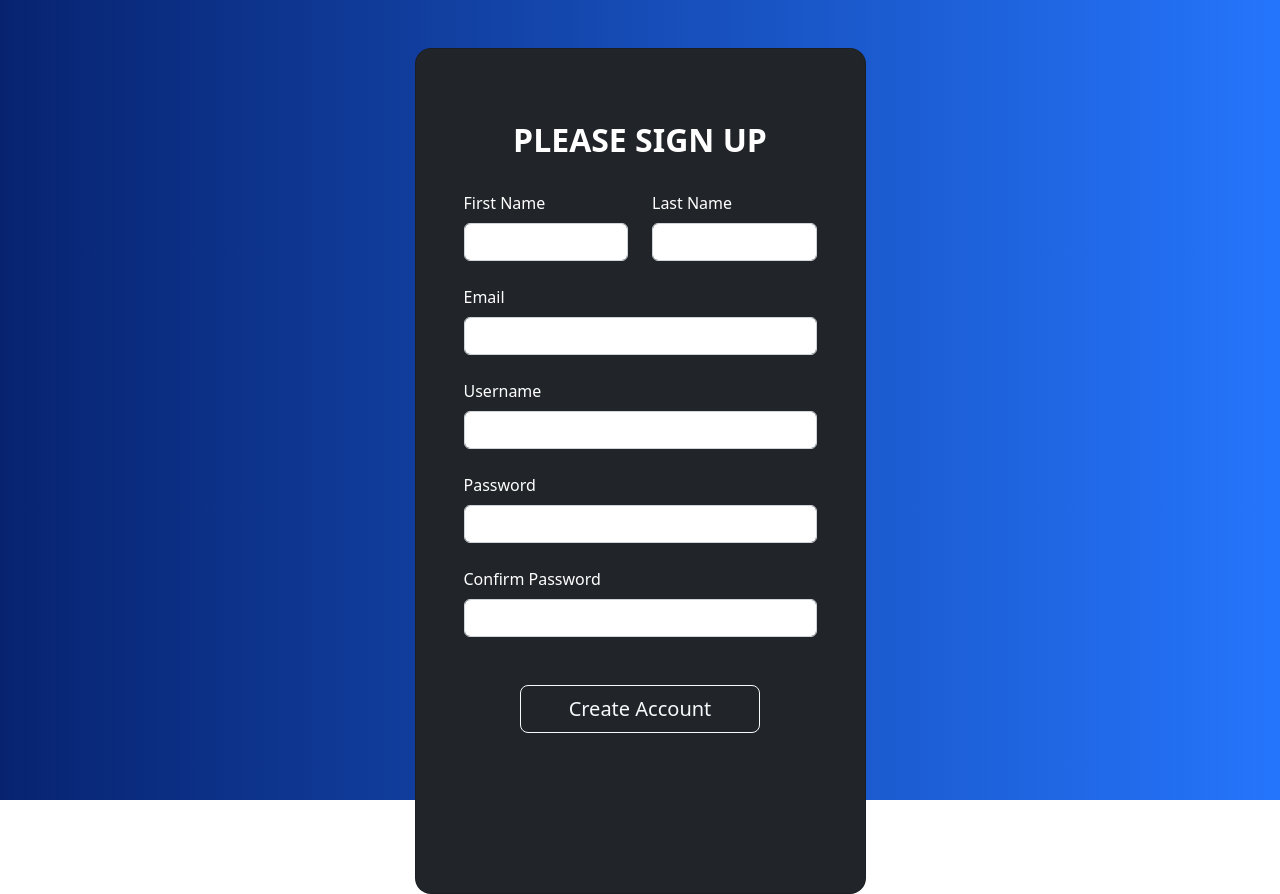
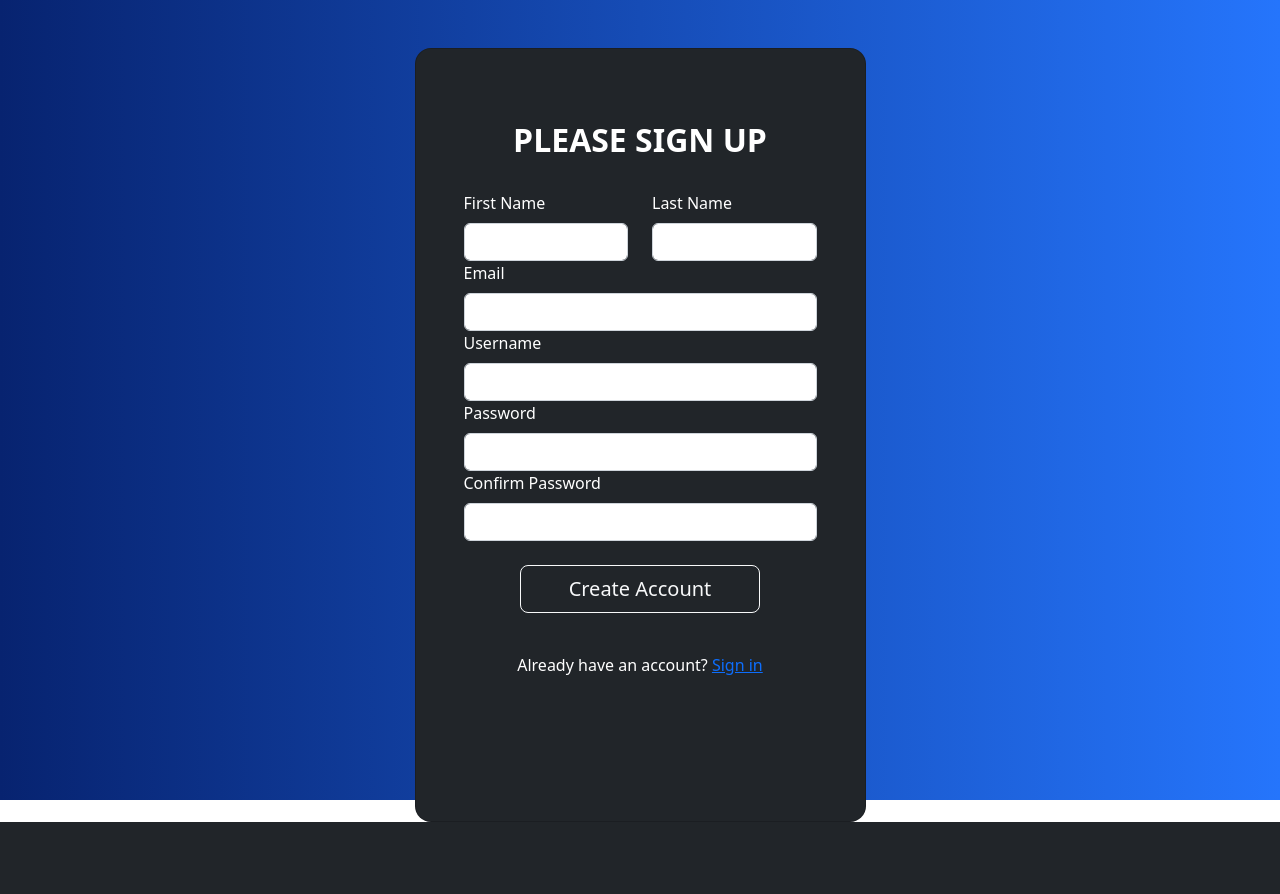
Before and after one commit to puibtx/131-Team10, a Flask app: page /signup in a window 1280 px wide. After the commit the page ends 822 px from the top, so only its background shows below. Run offline with Flask 2, Linux system fonts and the light colour scheme.

Commit message:
added database configuration, built user model, created user form

```diff
--- a/teamProject/app/__init__.py
+++ b/teamProject/app/__init__.py
@@ -1,8 +1,10 @@
-from flask import Flask, render_template
+from flask import Flask
 from config import Config
 from flask_sqlalchemy import SQLAlchemy
-from os import path
+from datetime import datetime
 
+
+#database is created
 db = SQLAlchemy()
 DB_NAME = "database.db"
 
@@ -13,10 +15,12 @@ def build_app():
     from .routes import routes
     from .auth import auth
 
+    # configured database
     myapp.config['SQLALCHEMY_DATABASE_URI'] = f'sqlite:///{DB_NAME}'
 
     db.init_app(myapp)
 
+    # extend the application with its contents
     myapp.register_blueprint(routes, url_prefix='/')
     myapp.register_blueprint(auth, url_prefix='/')
 
@@ -26,8 +30,3 @@ def build_app():
         db.create_all()
 
     return myapp
-
-
-def build_DB(myapp):
-    if not path.exists('app/' + DB_NAME):
-        db.create_all(myapp=myapp)
--- a/teamProject/app/auth.py
+++ b/teamProject/app/auth.py
@@ -9,16 +9,12 @@ from werkzeug.security import generate_password_hash, check_password_hash
 auth = Blueprint('auth', __name__)
 
 
-@auth.route("/error")
-def base():
-    return render_template("base.html")
-
-
-@auth.route("/", methods=['GET', 'POST'])
+@auth.route("/")
+@auth.route("/signin", methods=['GET', 'POST'])
 def login():
     form = LoginForm()
 
-    return render_template("login.html", form=form)
+    return render_template("signin.html", form=form)
 
 
 @auth.route("/signup", methods=['GET', 'POST'])
@@ -31,10 +27,10 @@ def signup():
         username = request.form.get('username')
         password = request.form.get('password')
         new_user = User(email=email, firstName=firstName, lastName=lastName,
-                        username=username, password=generate_password_hash(method='sha512'))
+                        username=username, password=generate_password_hash(password, method='sha512'))
         db.session.add(new_user)
         db.session.commit()
 
         flash('Succes! welcome')
-        return redirect(url_for("login"))
+        return redirect(url_for('auth.signin'))
     return render_template("signup.html", form=form)
--- a/teamProject/app/forms.py
+++ b/teamProject/app/forms.py
@@ -11,14 +11,14 @@ class LoginForm(FlaskForm):
 
 
 class SignupForm(FlaskForm):
-    email = EmailField('Email', validators=[DataRequired()])
+    email = EmailField('Email', validators=[InputRequired()])
     firstName = StringField(
-        'First Name', validators=[DataRequired(), Length(min=2, max=15)])
+        'First Name', validators=[InputRequired(), Length(min=2, max=15)])
     lastName = StringField('Last Name', validators=[
-                           DataRequired(), Length(min=2, max=15)])
+                           InputRequired(), Length(min=2, max=15)])
     username = StringField('Username', validators=[
-                           DataRequired(), Length(min=6, max=15)])
+                           InputRequired(), Length(min=6, max=15)])
     password = PasswordField('Password', validators=[InputRequired()])
     confirm = PasswordField('Confirm Password', validators=[InputRequired(), EqualTo(
-        'Password', message='Passwords must match')])
+        password, message='Passwords must match')])
     create = SubmitField('Create Account')
--- a/teamProject/app/models.py
+++ b/teamProject/app/models.py
@@ -1,4 +1,4 @@
-from . import db
+from app import db
 from flask_login import UserMixin
 
 
--- a/teamProject/app/templates/base.html
+++ b/teamProject/app/templates/base.html
@@ -25,6 +25,7 @@
               <div class="card-body p-5 text-center">
                 <div class="mb-md-5 mt-md-4 pb-5">
                   {% block content %}
+                  <!--start home page in home page create link for login and sign up-->
                   {% with messages = get_flashed_messages() %}
                 {% if messages %}
         <ul>
--- a/teamProject/app/templates/login.html
+++ b/teamProject/app/templates/signin.html
@@ -1,8 +1,8 @@
 {% extends 'base.html' %}
-{% block title %} Log In {% endblock %}
+{% block title %} Sign In {% endblock %}
 {% block content %} {{ form.hidden_tag() }}
 <form method="POST" action="/">
-    <h2 class="fw-bold mb-2 text-uppercase">Login</h2>
+    <h2 class="fw-bold mb-2 text-uppercase">Sign in</h2>
     <p class="text-white-50 mb-5">
       Please enter your login and password
     </p>
--- a/teamProject/app/templates/signup.html
+++ b/teamProject/app/templates/signup.html
@@ -1,20 +1,20 @@
 {% extends "base.html" %} {% block title %} signup {% endblock %} {% block
 content %}
 
-<form method="Post" action="/signup">
+<form method="POST">
   <h2 class="fw-bold mb-2 text-uppercase">Please sign up</h2>
   <br />
 
   <!--first name label-->
   <div class="row">
-    <div class="col-md-6 mb-4">
+    <div class="col-md-6 mb-10">
       <div class="form-group">
         {{ form.firstName.label(class = "form-label", style = "float: left") }}
         {{ form.firstName(class = "form-control")}}
       </div>
     </div>
     <!--last name label-->
-    <div class="col-md-6 mb-4">
+    <div class="col-md-6 mb-10">
       <div class="form-group">
         {{ form.lastName.label(class = "form-label", style = "float: left") }}
         {{ form.lastName(class = "form-control")}}
@@ -22,27 +22,32 @@ content %}
     </div>
   </div>
 
-  <div class="form-outline form-white mb-4">
+  <div class="form-outline form-white mb-10">
     {{ form.email.label(class = "form-label", style = "float: left") }} {{
     form.email(class = "form-control")}}
   </div>
 
-  <div class="form-outline form-white mb-4">
+  <div class="form-outline form-white mb-10">
     {{ form.username.label(class = "form-label", style = "float: left") }} {{
     form.username(class = "form-control")}}
   </div>
 
-  <div class="form-group mb-4">
+  <div class="form-group mb-10">
     {{ form.password.label(class = "form-label", style = "float: left") }} {{
     form.password(class = "form-control")}}
   </div>
 
-  <div class="form-group mb-4">
+  <div class="form-group mb-10">
     {{ form.confirm.label(class = "form-label", style = "float: left") }} {{
     form.confirm(class = "form-control")}}
   </div>
 
   <br />
   <p>{{ form.create(class="btn btn-outline-light btn-lg px-5") }}</p>
+  <br />
+  <p class="mb-0">
+    Already have an account?
+    <a class="button" href="/login">Sign in</a>
+  </p>
 </form>
 {% endblock %}
```
Also changed, not shown: teamProject/instance/database.db, teamProject/main.py (line endings or trailing spaces).
